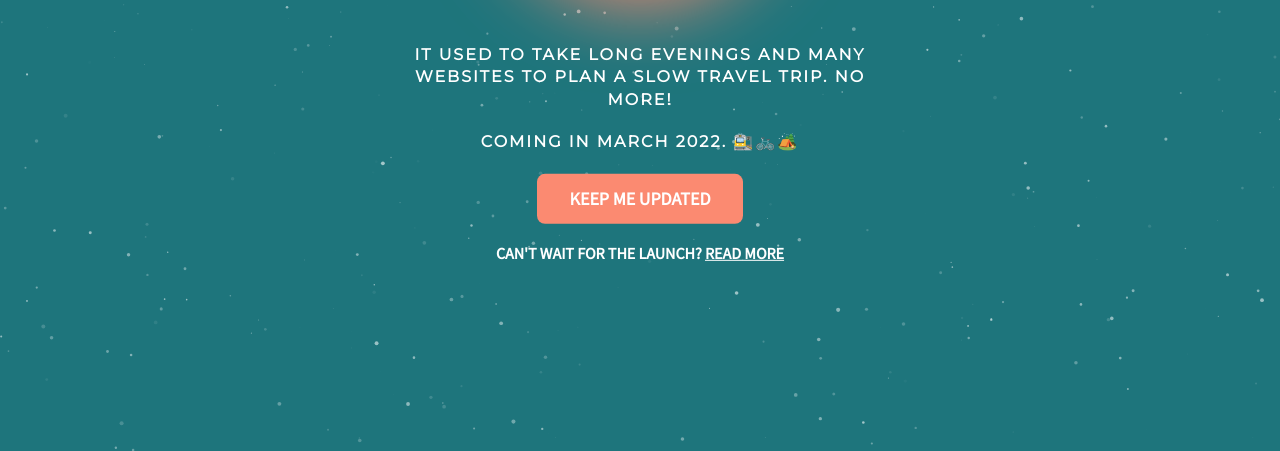
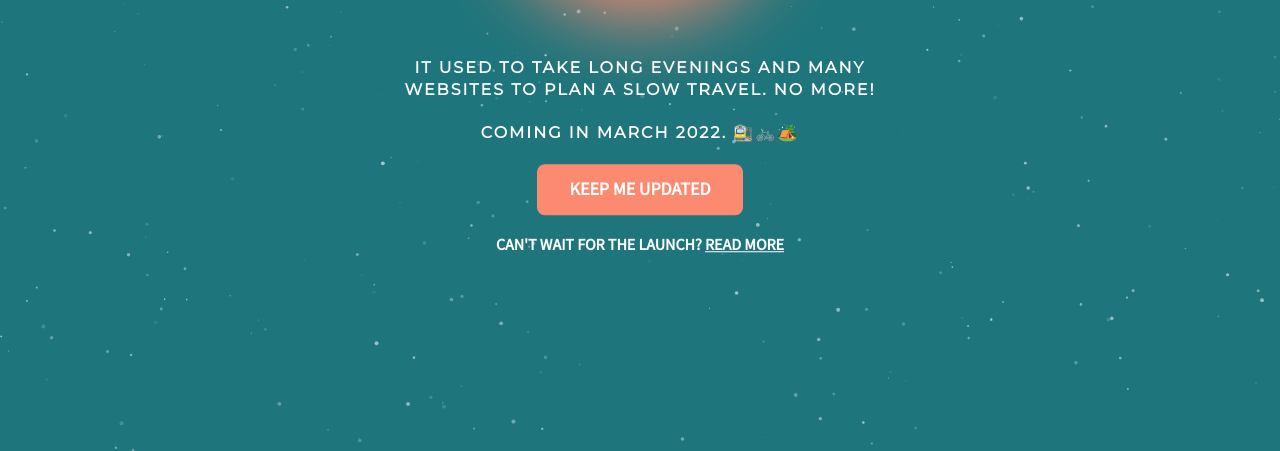
Before and after one commit to Driesvanransbeeck/slowby, a plain HTML site: page index.html in a window 1280 px wide. Shown: the part 349-800 px from the top of the page. Drawn offline with nearby package versions, Linux system fonts and the light colour scheme; a script that the page names is missing; a web font is replaced by a local one.

Commit message:
Remove trip from copy

```diff
--- a/index.html
+++ b/index.html
@@ -27,7 +27,7 @@
       <img src="slowby-logo.png" alt="Slowby logo" />
     </div>
     <div class="content">
-      <h2 class="content__stay-tuned">It used to take long evenings and many websites to plan a slow travel trip. No more!</h2>
+      <h2 class="content__stay-tuned">It used to take long evenings and many websites to plan a slow travel. No more!</h2>
       <h1 class="content__title">Coming in March 2022. 🚉🚲🏕️</h1>
     </div>
 
```
